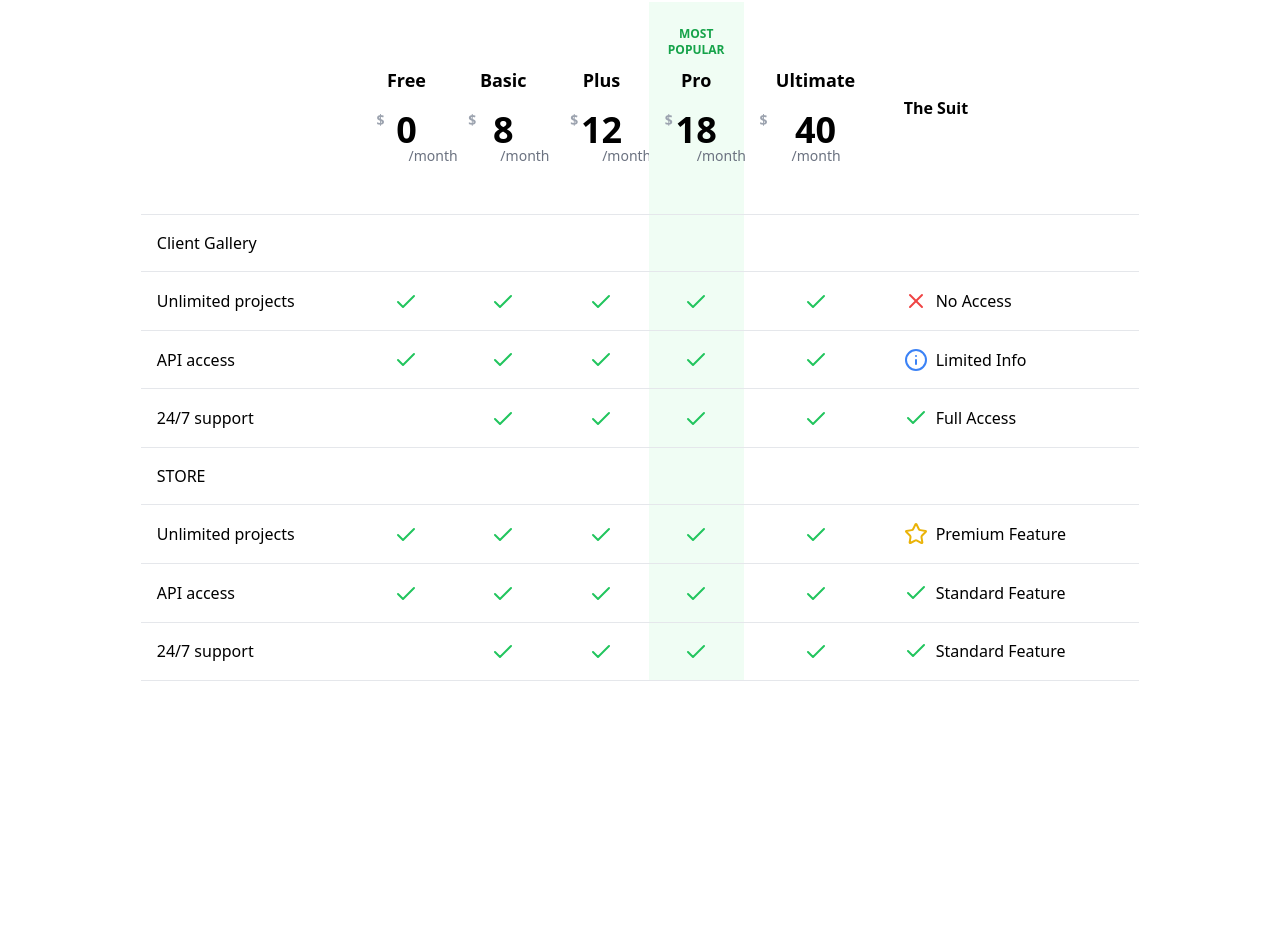
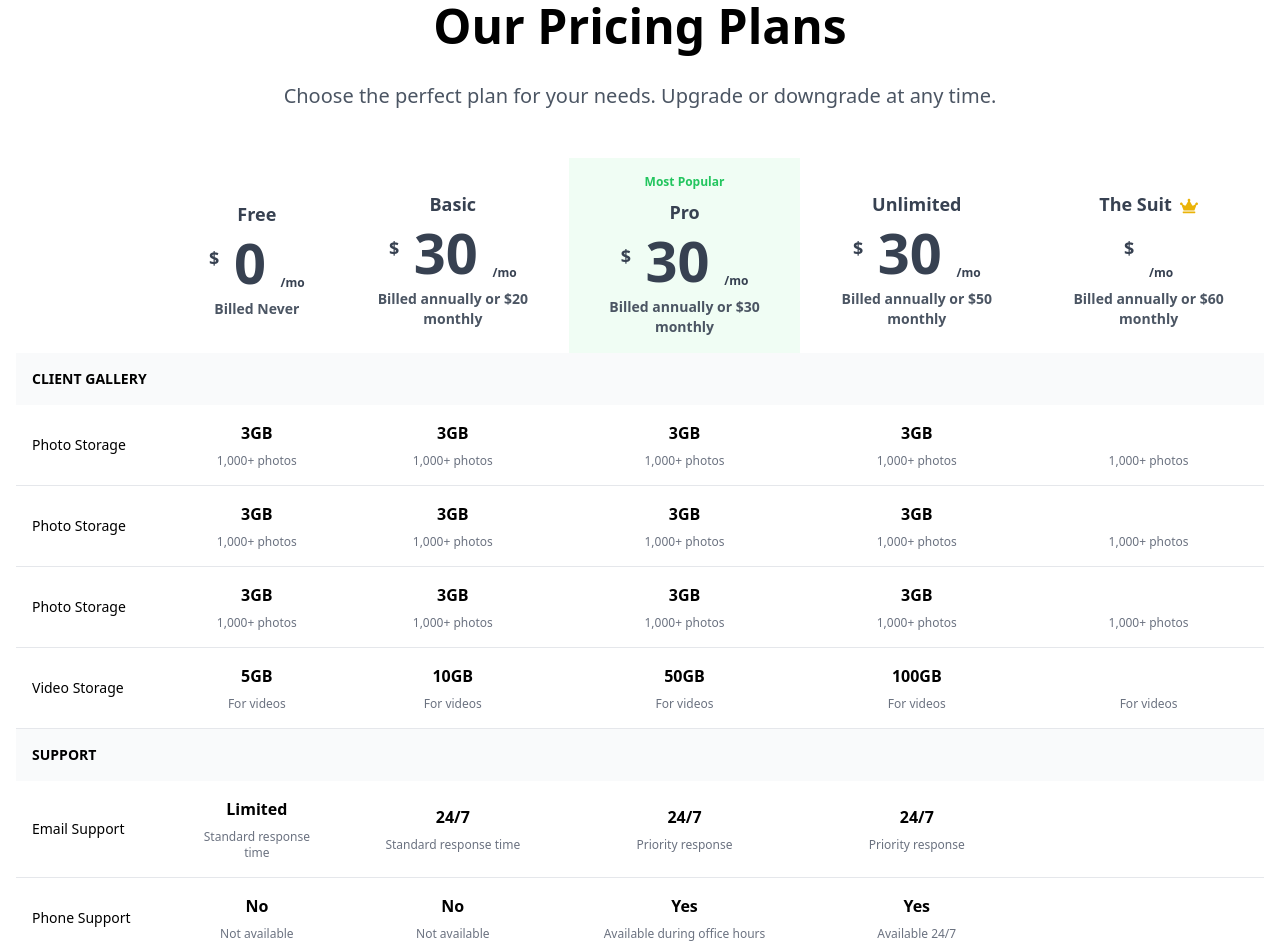
Before and after one commit to QodeSuraj/Pixie, a React (Create React App) app: page /pricing in a window 1280 px wide. Shown: the part 110-1062 px from the top of the page. Before the commit the page ends 839 px from the top, so only its background shows below. Built offline with nearby package versions, Linux system fonts and the light colour scheme.

Commit message:
Change in prising page

```diff
--- a/package.json
+++ b/package.json
@@ -10,6 +10,7 @@
     "lucide-react": "^0.468.0",
     "react": "^18.3.1",
     "react-dom": "^18.3.1",
+    "react-icons": "^5.4.0",
     "react-router-dom": "^6.28.0",
     "react-scripts": "5.0.1",
     "web-vitals": "^2.1.4"
--- a/src/components/Table.js
+++ b/src/components/Table.js
@@ -1,112 +1,151 @@
-import { Check, X, Info, Star } from 'lucide-react';
+import React from "react";
+import { FaCrown } from "react-icons/fa";
 
-const PricingPage = ({ features, plans }) => {
+const Table = ({ data }) => {
+  if (!data || !data.headers || !data.features) {
+    return <div>No pricing data available</div>;
+  }
+
   return (
-    <div className="container mx-auto py-12 px-4 flex justify-center">
-      <div className="overflow-x-auto w-[80%]">
-        <table className="w-full border-collapse">
+    <div className="w-full">
+      {/* Mobile view */}
+      <div className="sm:hidden">
+        {data.headers.map((header, headerIndex) => (
+          <div
+            key={headerIndex}
+            className="mb-4 border rounded-lg overflow-hidden shadow-sm"
+          >
+            <div
+              className={`p-4 ${
+                headerIndex === 2 ? "bg-green-50" : ""
+              } text-center`}
+            >
+              <h3 className="text-lg font-semibold">{header.title}</h3>
+              <div className="mt-2 text-3xl font-bold">
+                {header.title === "The Suit" ? (
+                  <span className="flex items-center justify-center">
+                    ${header.price}
+                    <FaCrown className="text-yellow-500 ml-2 text-xl" />
+                  </span>
+                ) : (
+                  < >
+                    <span className="text-lg align-top">$</span>
+                   <span className="text-6xl font-medium">
+                   {header.price}
+                    </span>
+                    <span className="text-sm text-gray align-bottom">/mo</span>
+
+                  </>
+                )}
+              </div>
+              <p className="text-sm text-gray-600 mt-1">{header.billing}</p>
+            </div>
+            {data.features.map((category, categoryIndex) => (
+              <div key={categoryIndex} className="border-t">
+                <h4 className="font-semibold p-4 bg-gray-50 text-sm">
+                  {category.category}
+                </h4>
+                {category.items.map((item, itemIndex) => (
+                  <div key={itemIndex} className="p-4 border-t">
+                    <div className="flex justify-between items-center">
+                      <h5 className="font-medium text-sm">{item.name}</h5>
+                      <span className="text-sm font-semibold">
+                        {item.values[headerIndex].amount}
+                      </span>
+                    </div>
+                    <p className="text-xs text-gray-500 mt-1">
+                      {item.values[headerIndex].description}
+                    </p>
+                  </div>
+                ))}
+              </div>
+            ))}
+            <div className="p-4 border-t">
+              <button className="w-full bg-green-500 text-white py-2 px-4 rounded-md text-sm font-semibold hover:bg-green-600 transition duration-300">
+                START FREE
+              </button>
+            </div>
+          </div>
+        ))}
+      </div>
+
+      {/* Desktop and Tablet view */}
+      <div className="hidden sm:block overflow-x-auto">
+        <table className="w-full table-auto border-collapse">
           <thead>
-            <tr className="border-b border-gray-200">
-              <th className="p-4 text-left font-bold"></th>
-              {plans.map((plan, index) => (
+            <tr className="text-gray-700">
+              <th className="p-4 text-left"></th>
+              {data.headers.map((header, index) => (
                 <th
                   key={index}
-                  className={`relative px-4 py-16 text-center font-bold text-2xl ${plan.bgColor}`}
+                  className={`p-4 text-center ${
+                    index === 2 ? "bg-green-50" : ""
+                  } ${index === data.headers.length - 1 ? "hidden lg:table-cell" : ""}`}
                 >
-                  <div className="text-lg font-bold mb-4">
-                    {plan.name}
+                  <div className="flex flex-col gap-y-2">
+                    <span
+                      className={`text-xs ${
+                        index === 2 ? "text-green-500 font-semibold" : ""
+                      }`}
+                    >
+                      {index === 2 ? "Most Popular" : ""}
+                    </span>
+                    <span className="text-lg font-semibold">
+                      {header.title}
+                      {header.title === "The Suit" && (
+                        <FaCrown className="text-yellow-500 ml-2 inline-block" />
+                      )}
+                    </span>
+                    <div className="text-3xl  mt-2">
+                      <span className="text-lg align-top">$</span>
+                      <span className="text-[56px]">  {header.price} </span>
+                      <span className="text-xs align-bottom">/mo</span>
+
                     </div>
-                  {plan.name === "Pro" && (
-                    <div className="absolute top-4 left-1/2 transform -translate-x-1/2 text-green-600 font-semibold px-4 py-2 rounded-md uppercase text-xs">
-                      Most Popular
-                    </div>
-                  )}
-                  <div className="relative flex items-center justify-center font-normal text-sm text-gray-600 mt-4">
-                    <span className="absolute top-0 left-0 text-gray-400 font-bold">{plan.price[0]}</span>
-                    <span className="text-black text-4xl font-bold px-4 lg:px-0">{plan.price.slice(1)}</span>
-                    <span className="absolute bottom-0 left-8 top-9 text-sm text-gray-500">/month</span>
+                    <span className="text-sm text-gray-600">{header.billing}</span>
                   </div>
                 </th>
               ))}
-              <th className="p-4 text-left font-bold hidden md:table-cell">The Suit</th>
             </tr>
           </thead>
           <tbody>
-            <tr className="border-b border-gray-200">
-              <td className="p-4 text-left">Client Gallery</td>
-              {plans.map((plan, planIndex) => (
-                <td key={planIndex} className={`p-4 text-center ${plan.bgColor}`}></td>
-              ))}
-              <td className="p-4 hidden md:table-cell"></td>
+            {data.features.map((category, categoryIndex) => (
+              <React.Fragment key={categoryIndex}>
+                <tr className="bg-gray-50">
+                  <td
+                    colSpan={data.headers.length + 1}
+                    className="p-4 font-semibold text-sm"
+                  >
+                    {category.category}
+                  </td>
                 </tr>
-
-            {features.map((feature, index) => (
-              <tr key={index} className="border-b border-gray-200">
-                <td className="p-4 text-left">{feature}</td>
-                {plans.map((plan, planIndex) => (
-                  <td key={planIndex} className={`p-4 text-center ${plan.bgColor}`}>
-                    {(planIndex === 0 && index < 2) ||
-                    (planIndex === 1 && index < 3) ||
-                    (planIndex === 2 && index < 5) ||
-                    (planIndex >= 3) ? (
-                      <Check className="inline-block text-green-500" />
-                    ) : null}
+                {category.items.map((item, itemIndex) => (
+                  <tr key={itemIndex} className="border-b">
+                    <td className="p-4 font-medium text-sm">{item.name}</td>
+                    {item.values.map((value, valueIndex) => (
+                      <td key={valueIndex} className={`p-4 text-center ${valueIndex === item.values.length - 1 ? "hidden lg:table-cell" : ""}`}>
+                        <div className="flex flex-col gap-y-2">
+                          <span className="font-semibold h-6 overflow-hidden">{value.amount}</span>
+                          <span className="text-xs text-gray-500 w-full">
+                            {value.description}
+                          </span>
+                        </div>
                       </td>
                     ))}
-                <td className="p-4 hidden md:table-cell">
-                  {index === 0 ? (
-                    <div className="flex items-center">
-                      <X className="text-red-500 mr-2" />
-                      <span>No Access</span>
-                    </div>
-                  ) : index === 1 ? (
-                    <div className="flex items-center">
-                      <Info className="text-blue-500 mr-2" />
-                      <span>Limited Info</span>
-                    </div>
-                  ) : (
-                    <div className="flex items-center">
-                      <Check className="text-green-500 mr-2" />
-                      <span>Full Access</span>
-                    </div>
-                  )}
-                </td>
                   </tr>
                 ))}
-
-            <tr className="border-b border-gray-200">
-              <td className="p-4 text-left">STORE</td>
-              {plans.map((plan, planIndex) => (
-                <td key={planIndex} className={`p-4 text-center ${plan.bgColor}`}></td>
+              </React.Fragment>
             ))}
-              <td className="p-4 hidden md:table-cell"></td>
-            </tr>
-
-            {features.map((feature, index) => (
-              <tr key={index} className="border-b border-gray-200">
-                <td className="p-4 text-left">{feature}</td>
-                {plans.map((plan, planIndex) => (
-                  <td key={planIndex} className={`p-4 text-center ${plan.bgColor}`}>
-                    {(planIndex === 0 && index < 2) ||
-                    (planIndex === 1 && index < 3) ||
-                    (planIndex === 2 && index < 5) ||
-                    (planIndex >= 3) ? (
-                      <Check className="inline-block text-green-500" />
-                    ) : null}
+            <tr>
+              <td className="p-2"></td>
+              {data.headers.map((_, index) => (
+                <td key={index} className={`p-2 ${index === data.headers.length - 1 ? "hidden lg:table-cell" : ""}`}>
+                  <button className="w-full bg-green-400 text-white py-2 px-4 rounded-md text-sm font-semibold hover:bg-green-600 transition duration-300">
+                    START FREE
+                  </button>
                 </td>
               ))}
-                <td className="p-4 hidden md:table-cell">
-                  <div className="flex items-center">
-                    {index === 0 ? (
-                      <Star className="text-yellow-500 mr-2" />
-                    ) : (
-                      <Check className="text-green-500 mr-2" />
-                    )}
-                    <span>{index === 0 ? "Premium Feature" : "Standard Feature"}</span>
-                  </div>
-                </td>
             </tr>
-            ))}
           </tbody>
         </table>
       </div>
@@ -114,4 +153,4 @@ const PricingPage = ({ features, plans }) => {
   );
 };
 
-export default PricingPage;
+export default Table;
--- a/src/pages/Pricing.js
+++ b/src/pages/Pricing.js
@@ -1,26 +1,148 @@
+import React from 'react';
 import Table from '../components/Table';
 
-const fakeData = {
+const tableData = {
+  headers: [
+    { title: "Free", price: "0", billing: "Billed Never" },
+    { title: "Basic", price: "30", billing: "Billed annually or $20 monthly" },
+    { title: "Pro", price: "30", billing: "Billed annually or $30 monthly" },
+    { title: "Unlimited", price: "30", billing: "Billed annually or $50 monthly" },
+    { title: "The Suit", price: "", billing: "Billed annually or $60 monthly" },
+  ],
   features: [
-    "Unlimited projects",
-    "API access",
-    "24/7 support",
+    {
+      category: "CLIENT GALLERY",
+      items: [
+        {
+          name: "Photo Storage",
+          values: [
+            { amount: "3GB", description: "1,000+ photos" },
+            { amount: "3GB", description: "1,000+ photos" },
+            { amount: "3GB", description: "1,000+ photos" },
+            { amount: "3GB", description: "1,000+ photos" },
+            { amount: "", description: "1,000+ photos" },
+          ],
+        },
+        {
+          name: "Photo Storage",
+          values: [
+            { amount: "3GB", description: "1,000+ photos" },
+            { amount: "3GB", description: "1,000+ photos" },
+            { amount: "3GB", description: "1,000+ photos" },
+            { amount: "3GB", description: "1,000+ photos" },
+            { amount: "", description: "1,000+ photos" },
+          ],
+        },
+        {
+          name: "Photo Storage",
+          values: [
+            { amount: "3GB", description: "1,000+ photos" },
+            { amount: "3GB", description: "1,000+ photos" },
+            { amount: "3GB", description: "1,000+ photos" },
+            { amount: "3GB", description: "1,000+ photos" },
+            { amount: "", description: "1,000+ photos" },
+          ],
+        },
+        {
+          name: "Video Storage",
+          values: [
+            { amount: "5GB", description: "For videos" },
+            { amount: "10GB", description: "For videos" },
+            { amount: "50GB", description: "For videos" },
+            { amount: "100GB", description: "For videos" },
+            { amount: "", description: "For videos" },
+          ],
+        },
+      ],
+    },
+    {
+      category: "SUPPORT",
+      items: [
+        {
+          name: "Email Support",
+          values: [
+            { amount: "Limited", description: "Standard response time" },
+            { amount: "24/7", description: "Standard response time" },
+            { amount: "24/7", description: "Priority response" },
+            { amount: "24/7", description: "Priority response" },
+            { amount: "", description: "" },
+          ],
+        },
+        {
+          name: "Phone Support",
+          values: [
+            { amount: "No", description: "Not available" },
+            { amount: "No", description: "Not available" },
+            { amount: "Yes", description: "Available during office hours" },
+            { amount: "Yes", description: "Available 24/7" },
+            { amount: "", description: "" },
+          ],
+        },
+      ],
+    },
+    {
+      category: "USER MANAGEMENT",
+      items: [
+        {
+          name: "User Accounts",
+          values: [
+            { amount: "1", description: "1 user account" },
+            { amount: "5", description: "5 user accounts" },
+            { amount: "10", description: "10 user accounts" },
+            { amount: "Unlimited", description: "Unlimited user accounts" },
+            { amount: "", description: "" },
+          ],
+        },
+        {
+          name: "Admin Controls",
+          values: [
+            { amount: "Basic", description: "Limited admin controls" },
+            { amount: "Advanced", description: "Advanced admin controls" },
+            { amount: "Advanced", description: "Full admin controls" },
+            { amount: "Full", description: "Full admin controls" },
+            { amount: "", description: "" },
+          ],
+        },
+      ],
+    },
+    {
+      category: "ACCESS & PERMISSIONS",
+      items: [
+        {
+          name: "Access to Reports",
+          values: [
+            { amount: "No", description: "No access" },
+            { amount: "Yes", description: "Limited reports" },
+            { amount: "Yes", description: "Full access" },
+            { amount: "Yes", description: "Full access" },
+            { amount: "Yes", description: "Full access with advanced features" },
+          ],
+        },
+        {
+          name: "Custom Permissions",
+          values: [
+            { amount: "No", description: "No custom permissions" },
+            { amount: "No", description: "No custom permissions" },
+            { amount: "Yes", description: "Basic custom permissions" },
+            { amount: "Yes", description: "Advanced custom permissions" },
+            { amount: "Yes", description: "Unlimited custom permissions" },
+          ],
+        },
+      ],
+    },
   ],
-  plans: [
-    { name: "Free", price: "$0", bgColor: "" },
-    { name: "Basic", price: "$8", bgColor: "" },
-    { name: "Plus", price: "$12", bgColor: "" },
-    { name: "Pro", price: "$18", bgColor: "bg-green-50" },
-    { name: "Ultimate", price: "$40", bgColor: "" },
-  ]
 };
 
-const Pricing=()=> {
+const PricingPage = () => {
   return (
-    <div>
-      <Table features={fakeData.features} plans={fakeData.plans} />
+    <div className="container mx-auto py-12 px-4">
+      <h1 className="text-4xl md:text-5xl font-bold mb-8 text-center">Our Pricing Plans</h1>
+      <p className="text-xl text-gray-600 mb-12 text-center max-w-3xl mx-auto">
+        Choose the perfect plan for your needs. Upgrade or downgrade at any time.
+      </p>
+      <Table data={tableData} />
     </div>
   );
-}
+};
 
-export default Pricing;
+export default PricingPage;
```
Also changed, not shown: 1 other file (tests, documents, lock files or other folders). Lines whose indentation alone changed are shown as unchanged.
